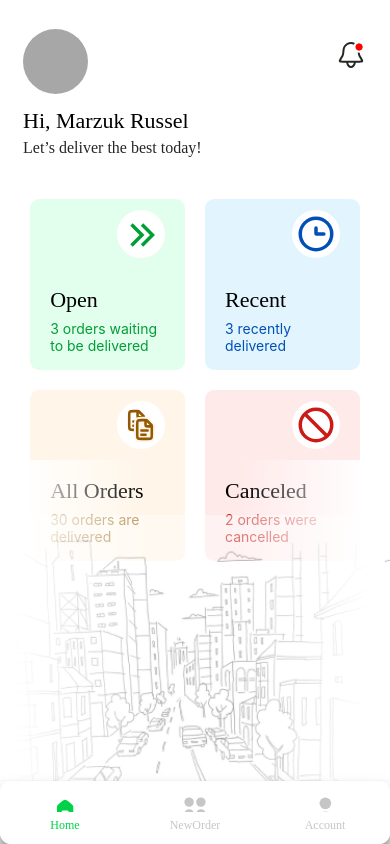
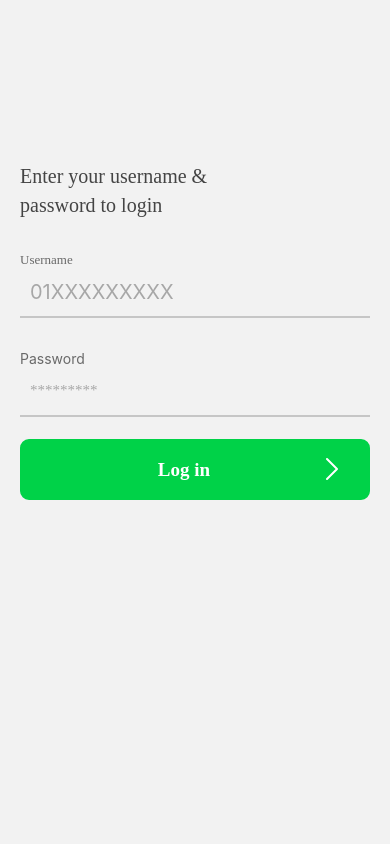
Before and after one commit to mehedirana/Rider_App, a React Native app: screen /Login in a window 390 px wide. Built offline with nearby package versions, Linux system fonts and the light colour scheme.

Commit message:
Login screen done

```diff
--- /dev/null
+++ b/src/common/CommonBtn.js
@@ -0,0 +1,79 @@
+import React from 'react';
+import {View, Text, TouchableOpacity, StyleSheet} from 'react-native';
+import Svg, {Path} from 'react-native-svg';
+import { COLORS, FONTS } from '../styles/theme';
+
+const CommonBtn = ({
+  title,
+  onPress,
+  backgroundColor,
+  color,
+  borderRadius,
+  fonts,
+  middle,
+  disabled,
+  arrowDisable = true
+}) => {
+  return (
+    <TouchableOpacity
+      disabled={disabled}
+      onPress={onPress}
+      style={[
+        styles.container,
+        {
+          backgroundColor: backgroundColor
+            ? backgroundColor
+            : COLORS.lightGray10,
+          borderRadius: borderRadius ? borderRadius : 9,
+          paddingVertical: 12
+        },
+      ]}>
+        {middle && <View></View>}
+      <Text
+        style={[
+          styles.btnTxt,
+          {color: color ? color : '#00D24A'},
+          FONTS.buttonLarge,
+        ]}>
+        {title}
+      </Text>
+     <View style={{ marginLeft:10}}>
+     {arrowDisable &&
+        <Svg
+          width={12}
+          height={22}
+          fill="none"
+          xmlns="http://www.w3.org/2000/svg">
+          <Path
+            d="m1 1 10 10L1 21"
+            stroke={color ? color : '#00D24A'}
+            strokeWidth={2}
+            strokeLinecap="round"
+            strokeLinejoin="round"
+          />
+        </Svg>
+        }
+      </View>
+    </TouchableOpacity>
+  );
+};
+
+const styles = StyleSheet.create({
+  container: {
+    borderColor: COLORS.primary,
+    borderWidth: 2,
+    alignItems: 'center',
+    flexDirection: 'row',
+    justifyContent: 'space-between',
+    paddingHorizontal: 30,
+  },
+  btnTxt: {
+    textAlign: 'center',
+    fontSize: 16,
+    fontWeight: '600',
+    fontFamily: 'Inter',
+    lineHeight: 19,
+  },
+});
+
+export default CommonBtn;
--- a/src/navigation/stack-navigation/StackNavigation.js
+++ b/src/navigation/stack-navigation/StackNavigation.js
@@ -1,23 +1,35 @@
 import React from 'react';
-import { createNativeStackNavigator } from '@react-navigation/native-stack';
-import { NavigationContainer } from '@react-navigation/native';
+import {createNativeStackNavigator} from '@react-navigation/native-stack';
+import {NavigationContainer} from '@react-navigation/native';
 import OpenOrderScreen from '../../screens/OpenOrderScreen';
 import OrderDetailsScreen from '../../screens/OrderDetailsScreen';
 import DirectionScreen from '../../screens/DirectionScreen';
-import TabNavigation from '../tab-navigation/TabNavigation'
+import TabNavigation from '../tab-navigation/TabNavigation';
 import PartlyOrderDetailsScreen from '../../screens/PartlyOrderDetailsScreen';
 import FinishScreen from '../../screens/FinishScreen';
+import LoginScreen from '../../screens/LoginScreen';
 const Stack = createNativeStackNavigator();
+
+const user = null;
 
 const StackNavigation = () => {
   return (
     <NavigationContainer>
-      <Stack.Navigator screenOptions={{ headerShown: false }}>
-        <Stack.Screen name='Tab' component={TabNavigation}/>
-        <Stack.Screen name='OrderDetails' component={OrderDetailsScreen} />
-        <Stack.Screen name='DirectionScreen' component={DirectionScreen} />
-        <Stack.Screen name='PartyOrderScreen' component={PartlyOrderDetailsScreen} />
-        <Stack.Screen name='FinishScreen' component={FinishScreen} />
+      <Stack.Navigator screenOptions={{headerShown: false}}>
+        {!user ? (
+          <Stack.Screen name="Login" component={LoginScreen} />
+        ) : (
+          <>
+            <Stack.Screen name="Tab" component={TabNavigation} />
+            <Stack.Screen name="OrderDetails" component={OrderDetailsScreen} />
+            <Stack.Screen name="DirectionScreen" component={DirectionScreen} />
+            <Stack.Screen
+              name="PartyOrderScreen"
+              component={PartlyOrderDetailsScreen}
+            />
+            <Stack.Screen name="FinishScreen" component={FinishScreen} />
+          </>
+        )}
       </Stack.Navigator>
     </NavigationContainer>
   );
--- /dev/null
+++ b/src/screens/LoginScreen.js
@@ -0,0 +1,128 @@
+import React, {useState} from 'react';
+import {View, Text, StyleSheet, TextInput} from 'react-native';
+import CommonBtn from '../common/CommonBtn';
+import {COLORS, FONTS} from '../styles/theme';
+
+const LoginScreen = () => {
+  const [value, setValue] = useState(null);
+  const [phone, setPhone] = useState('');
+  const [password, setPassword] = useState('');
+  const [messages, setMessages] = useState('');
+  const [isPhoneUnfocus, setIsPhoneUnfocus] = useState(true);
+  const [isAvailable, setIsAvailable] = useState(false);
+
+  return (
+    <View style={styles.container}>
+      <Text
+        style={{color: COLORS.black50, marginTop: 162, ...FONTS.header3Bold}}>
+        Enter your username & {'\n'}password to login
+      </Text>
+
+      <Text
+        style={[
+          {
+            color: COLORS.black10,
+            marginTop: 32,
+          },
+          FONTS.small,
+        ]}>
+        Username
+      </Text>
+
+      <View style={styles.inputContainer}>
+        <TextInput
+          style={[
+            styles.input2,
+            {
+              borderBottomColor: isPhoneUnfocus
+                ? '#C6C6C6'
+                : isAvailable
+                ? COLORS.primary
+                : COLORS.red,
+            },
+          ]}
+          onChangeText={phone => setPhone(phone)}
+          onFocus={() => {
+            setIsPhoneUnfocus(false);
+          }}
+          onBlur={() => {
+            setIsPhoneUnfocus(true);
+          }}
+          // ref={phoneRef}
+          value={phone}
+          maxLength={11}
+          placeholder="01XXXXXXXXX"
+          placeholderTextColor={COLORS.gray}
+          keyboardType="numeric"
+        />
+      </View>
+
+      <View>
+        <Text
+          style={[
+            {
+              color: '#696969',
+              marginTop: 32,
+            },
+            FONTS.smallTitle,
+          ]}>
+          Password
+        </Text>
+
+        <View style={styles.inputContainer}>
+          <TextInput
+            style={[
+              styles.input2,
+              FONTS.body,
+              {
+                borderBottomColor: isPhoneUnfocus
+                  ? '#C6C6C6'
+                  : isAvailable
+                  ? COLORS.primary
+                  : COLORS.red,
+              },
+            ]}
+            onChangeText={text => setPassword(text)}
+            value={password}
+            secureTextEntry={true}
+            placeholder="*********"
+            maxLength={5}
+            placeholderTextColor={COLORS.gray}
+          />
+        </View>
+
+        <View style={{marginTop:22}}>
+          <CommonBtn
+            title={'Log in'}
+            backgroundColor={COLORS.primary}
+            color={COLORS.whitePure}
+            middle={true}
+          />
+        </View>
+      </View>
+    </View>
+  );
+};
+
+export default LoginScreen;
+
+const styles = StyleSheet.create({
+  container: {
+    flex: 1,
+    marginHorizontal: 20,
+  },
+  inputContainer: {
+    flexDirection: 'row',
+    // marginTop: 8,
+  },
+  input2: {
+    width: '100%',
+    height: 50,
+    // padding: 10,
+    paddingHorizontal: 10,
+    fontSize: 20,
+    borderBottomWidth: 2,
+    borderBottomColor: '#C6C6C6',
+    color: COLORS.black,
+  },
+});
```
